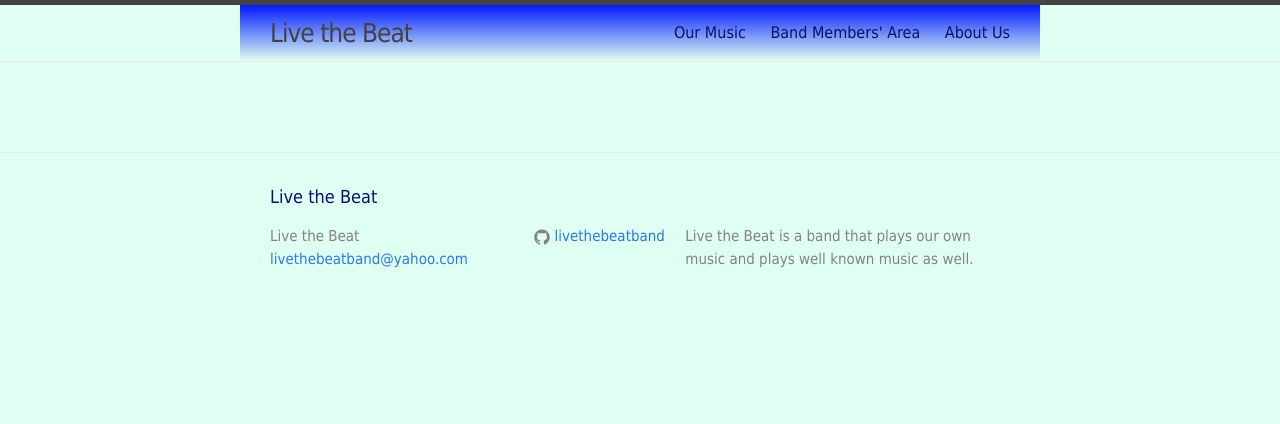
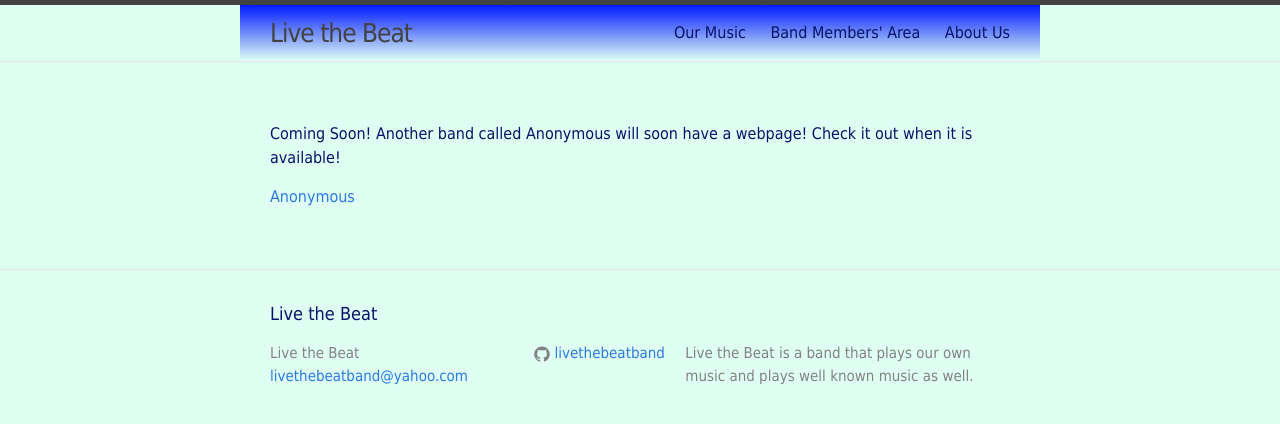
Before and after one commit to livethebeatband/livethebeatband.github.io, a Jekyll site: the page built from anonymous/index.md, in a window 1280 px wide. Shown: the top 424 px of the page. Built offline with Jekyll 4.4.1, drawn with Linux system fonts in a browser that asks for light colours; our own code applies the rules of GitHub Pages for plain Markdown files.

Commit message:
Update index.md

```diff
--- a/anonymous/index.md
+++ b/anonymous/index.md
@@ -1,4 +1,9 @@
 ---
 layout: page
 title: Sister Website: Anonymous!
+permalink: /anonymous/
 ---
+
+Coming Soon! Another band called Anonymous will soon have a webpage! Check it out when it is available!
+
+<a href="#" class="button">Anonymous</a>
```
